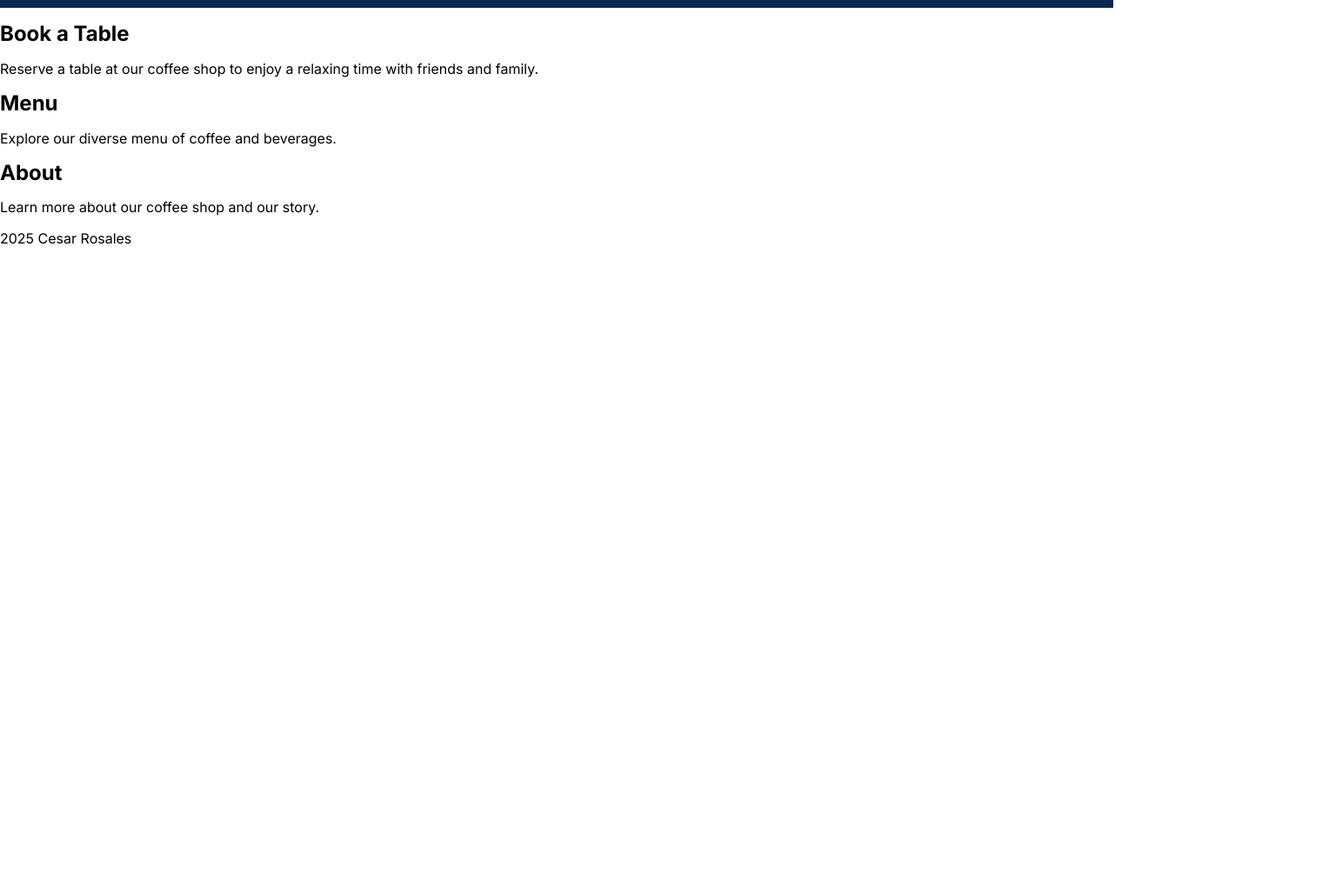
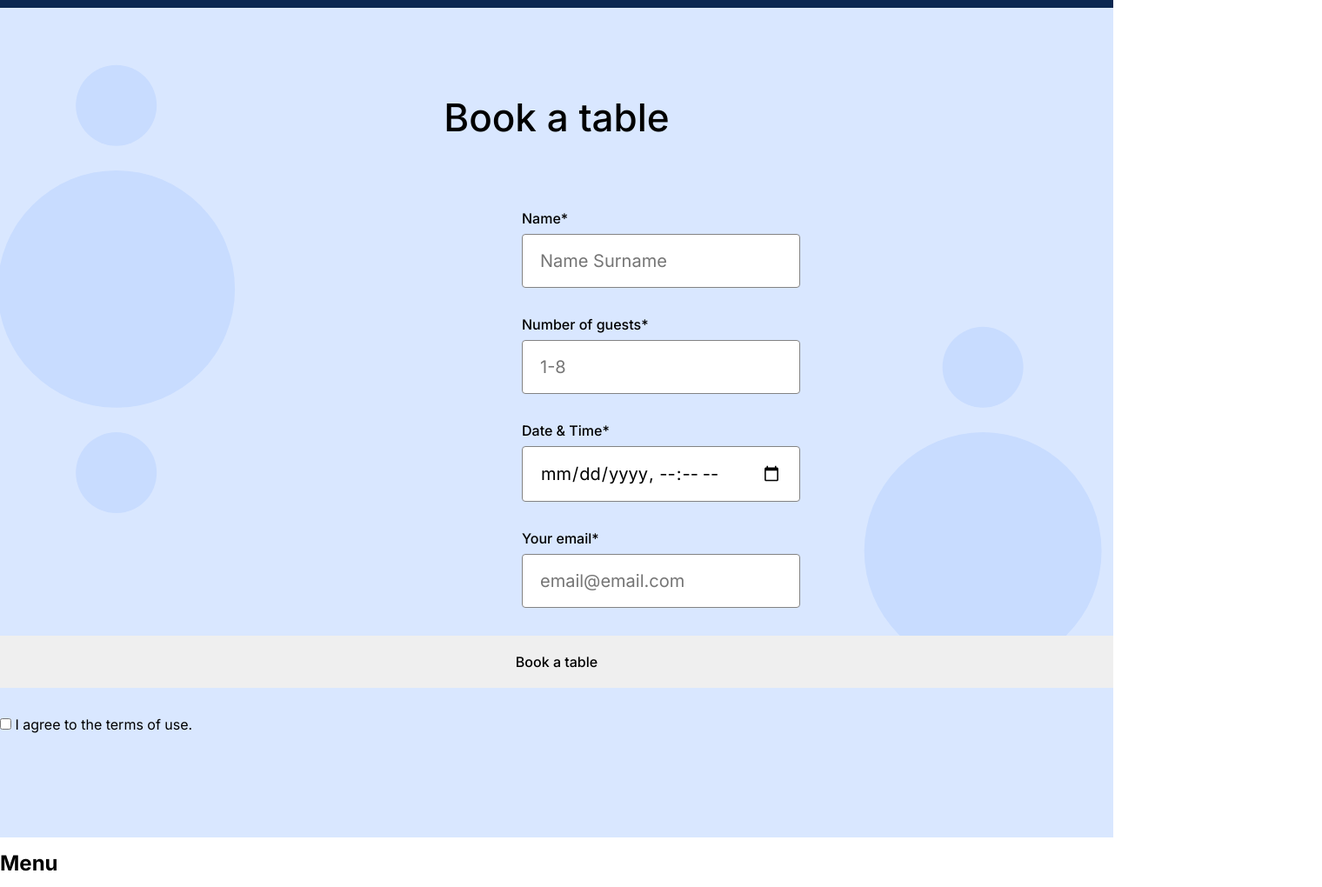
Before and after one commit to cesar-rosales/se_project_coffeeshop, a plain HTML site: page index.html in a window 1280 px wide. Shown: the part 1771-2791 px from the top of the page at 87% size, 1520 px wide, since content can reach past the window. Before the commit the page ends 2071 px from the top, so only its background shows below. Drawn offline with Linux system fonts and the light colour scheme.

Commit message:
stage 3 upload

```diff
--- a/index.html
+++ b/index.html
@@ -100,14 +100,63 @@
             </li>
           </ul>
         </section>
-        <section id="book-a-table" class="Book-a-Table">
-          <h2>Book a Table</h2>
-          <p>
-            Reserve a table at our coffee shop to enjoy a relaxing time with
-            friends and family.
-          </p>
+        <section class="reservetion">
+          <h2 class="reservetion__title">Book a table</h2>
+          <form class="reservetion__form form"></form>
+          <fieldset class="form__fieldset">
+            <label for="name-input" class="form__label"
+              >Name*
+              <input
+                class="form__input"
+                id="name-input"
+                type="text"
+                placeholder="Name Surname"
+                required
+              />
+            </label>
+            <label for="guests-input" class="form__label">
+              Number of guests*
+              <input
+                class="form__input"
+                id="guests-input"
+                type="number"
+                placeholder="1-8"
+                min="1"
+                max="8"
+                required
+              />
+            </label>
+            <label for="datetime-input" class="form__label">
+              Date & Time*
+              <input
+                class="form__input"
+                id="datetime-input"
+                type="datetime-local"
+                required
+              />
+            </label>
+            <label for="email-input" class="form__label">
+              Your email*
+              <input
+                class="form__input"
+                id="email-input"
+                type="email"
+                placeholder="email@email.com"
+                required
+              />
+            </label>
+          </fieldset>
+          <button class="form__button">Book a table</button>
+          <label class="form__label">
+            <input
+              class="form__label form__label_type_checkbox"
+              type="checkbox"
+              required
+            />
+            I agree to the terms of use.
+          </label>
         </section>
-        <section id="menu" class="Menu">
+        <section class="menu">
           <h2>Menu</h2>
           <p>Explore our diverse menu of coffee and beverages.</p>
         </section>
--- a/pages/index.css
+++ b/pages/index.css
@@ -104,6 +104,7 @@
   color: #fff;
   background-color: #0a2750;
   padding: 100px 80px 215px;
+  background-image: url(../images/background_recipes.svg);
 }
 .recipes__title {
   margin: 0 0 24px;
@@ -143,3 +144,82 @@
   font-size: 20px;
   line-height: 30px;
 }
+
+.reservetion {
+  padding: 100px 0 120px;
+  justify-content: space-between;
+  background: #d9e7ff url(../images/background_reservation.svg) center / cover
+    no-repeat;
+}
+
+.reservetion__title {
+  margin: 0 0 80px;
+  text-align: center;
+  font-family: Inter, Arial, sans-serif;
+  font-style: normal;
+  font-weight: 500;
+  font-size: 44px;
+  line-height: 52px;
+}
+.reservetion__form {
+  margin: 0 auto;
+}
+
+.form {
+  max-width: 385px;
+}
+.form__fieldset {
+  margin: 0;
+  padding: 0 600px;
+  border: none;
+  font-family: Inter, Arial, sans-serif;
+  font-style: normal;
+  font-weight: 500;
+  font-size: 16px;
+  line-height: 20px;
+}
+
+.form__input {
+  display: block;
+  width: 100%;
+  padding: 15px 20px;
+  box-sizing: border-box;
+  margin: 8px 0 32px;
+  border: 1px solid #838383;
+  border-radius: 4px;
+  font-family: Inter, Arial, sans-serif;
+  font-style: normal;
+  font-weight: normal;
+  font-size: 20px;
+  line-height: 30px;
+}
+
+.form__button {
+  border: 4px;
+  border: none;
+  padding: 20px 0;
+  width: 100%;
+  margin-bottom: 32px;
+  font-family: Inter, Arial, sans-serif;
+  font-style: normal;
+  font-weight: 500;
+  font-size: 16px;
+  line-height: 20px;
+}
+
+.form__cehckbox {
+  border-radius: 2px;
+  width: 20px;
+  height: 20px;
+  font-family: Inter, Arial, sans-serif;
+  font-style: normal;
+  font-weight: 500;
+  font-size: 16px;
+  line-height: 20px;
+}
+
+form__label_type_checkbox {
+  display: flex;
+  gap: 12px;
+  justify-content: center;
+}
```
